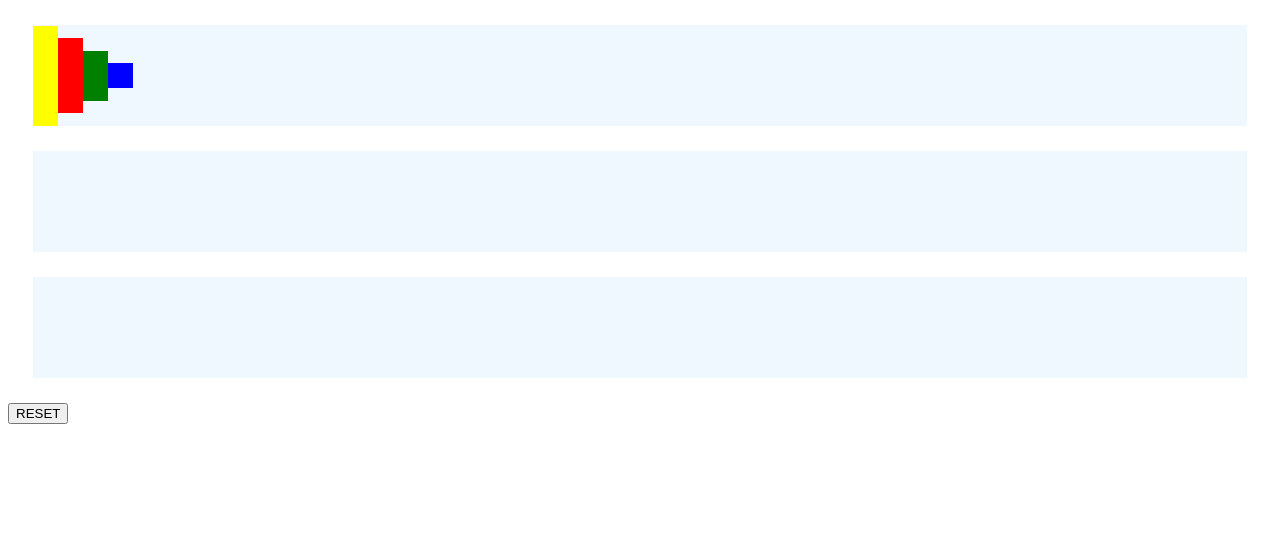
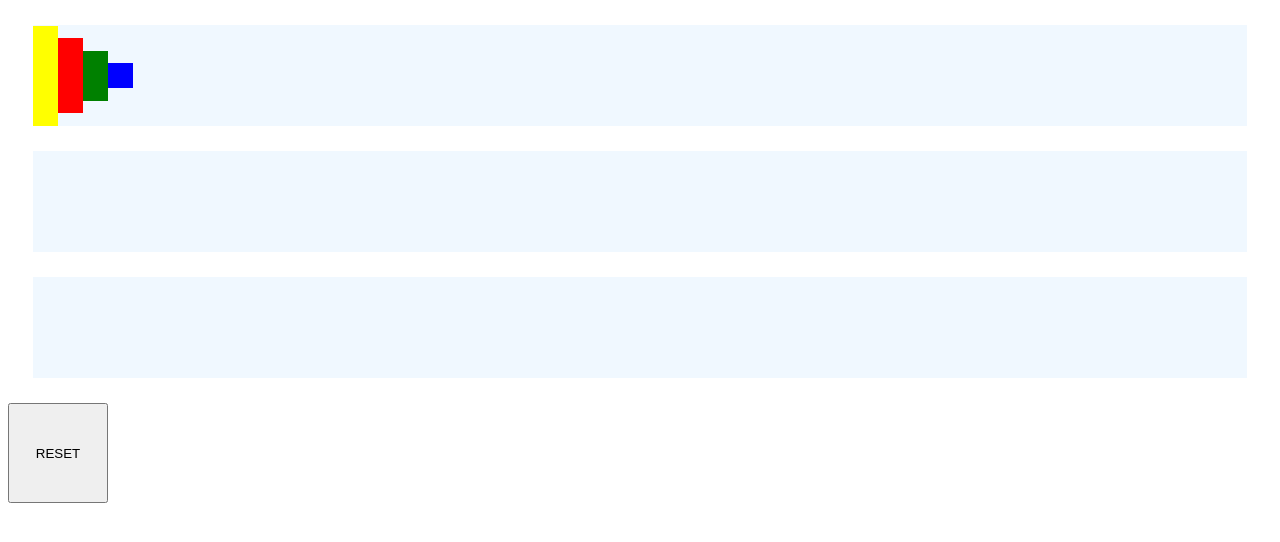
Before and after one commit to konarie1990/towers-of-hanoi-react, a React (Create React App) app: page / in a window 1280 px wide. Shown: the top 542 px of the page. Built offline with nearby package versions, Linux system fonts and the light colour scheme.

Commit message:
tweaking towers

```diff
--- a/src/App.css
+++ b/src/App.css
@@ -13,7 +13,7 @@
 
 [data-block] {
   width: 25px;
-  float: left;
+  /* float: left; */
 }
 
 [data-block="25"] {
@@ -36,6 +36,11 @@
   background-color: yellow;
 }
 
+.resetButton {
+  width: 100px;
+  height: 100px;
+}
+
 #announce-game-won {
   font-size: 50px;
   text-align: center;
--- a/src/App.js
+++ b/src/App.js
@@ -126,7 +126,9 @@ class App extends Component {
             return <div key={num * 25} data-block={num * 25} />;
           })}
         </div>
-        <button onClick={() => this.resetGame()}>RESET</button>
+        <button class="resetButton" onClick={() => this.resetGame()}>
+          RESET
+        </button>
       </div>
     );
   }
```
